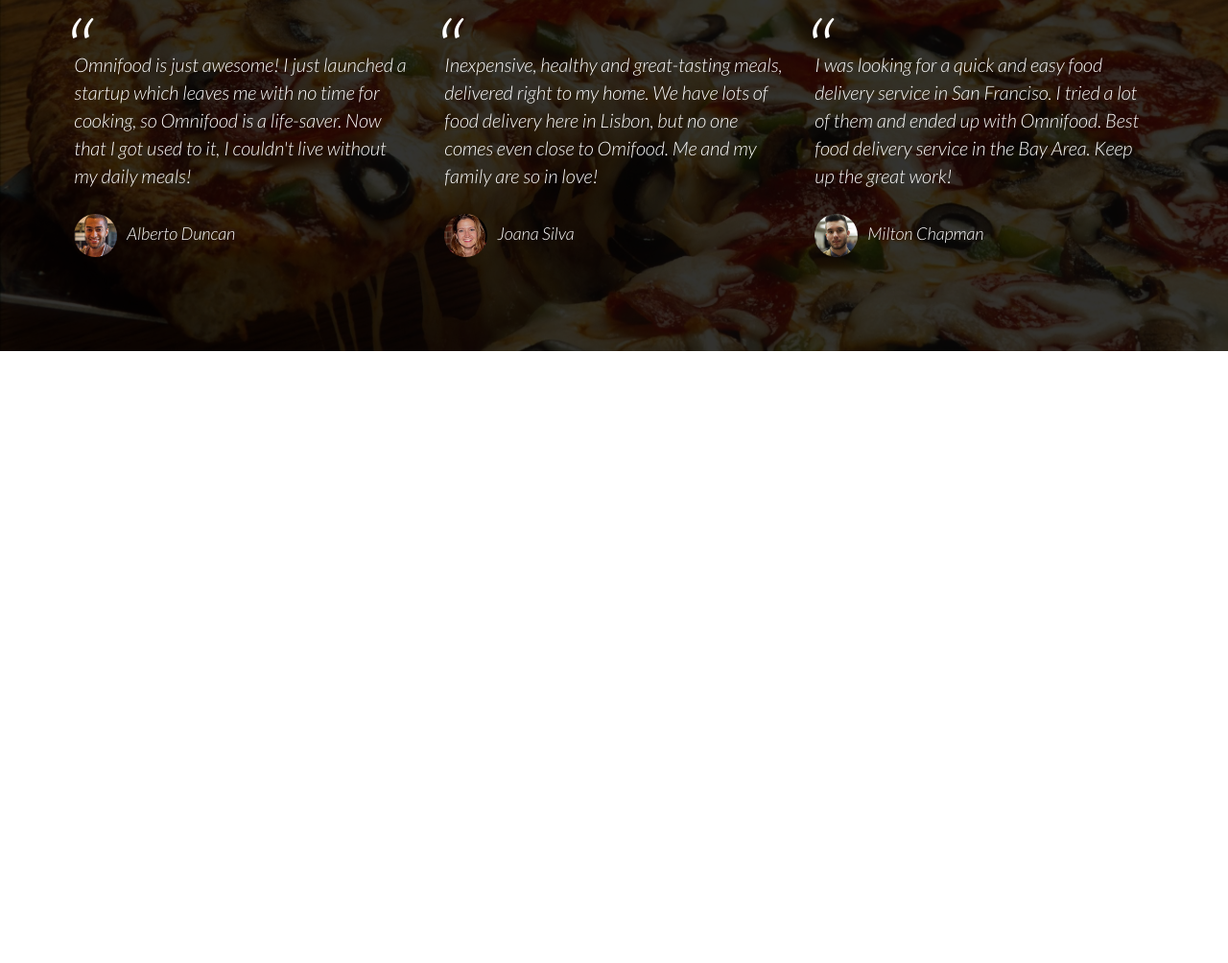
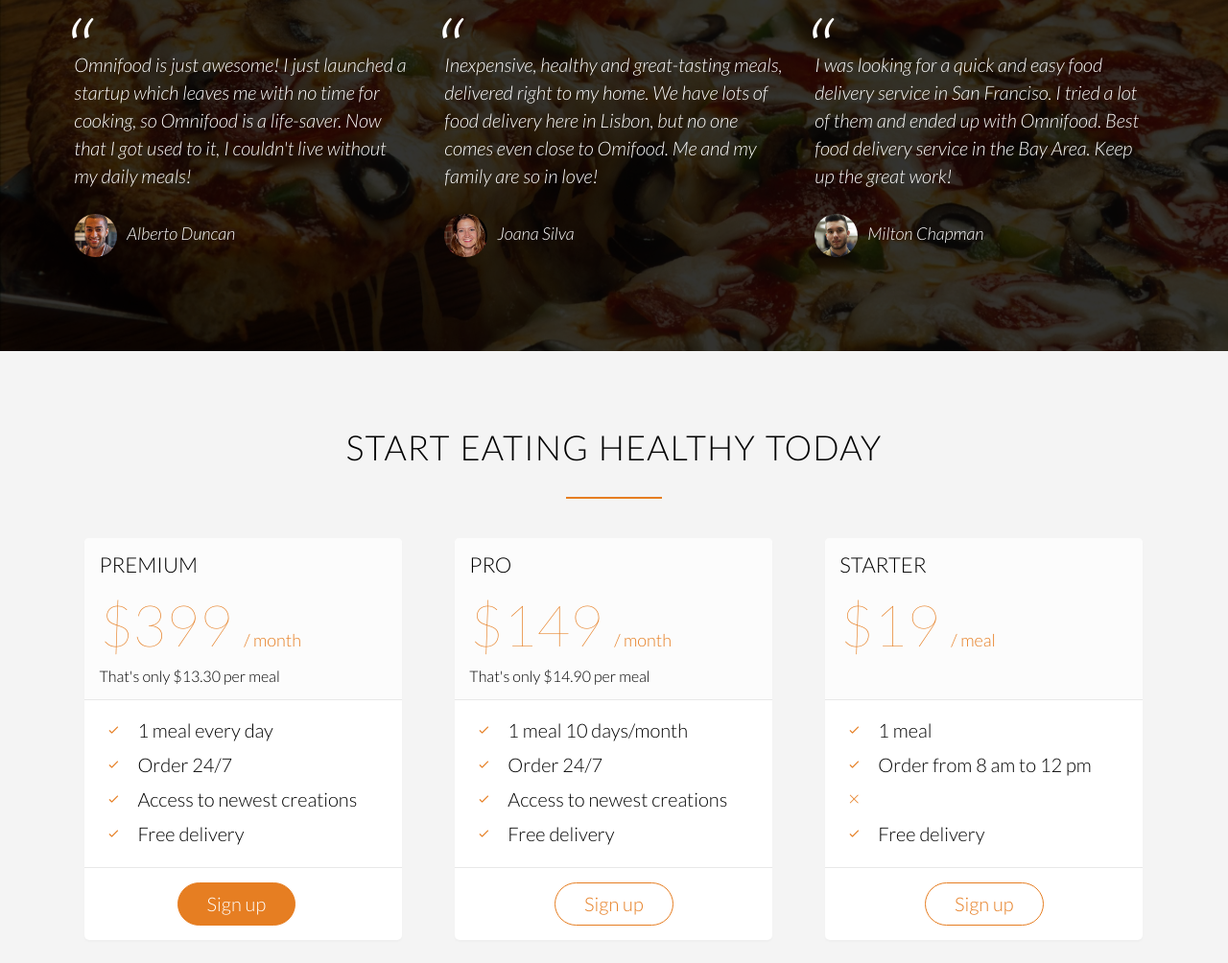
Before and after one commit to patrykpilek/Omnifood, a plain HTML site: page index.html in a window 1280 px wide. Shown: the part 3536-4540 px from the top of the page at 96% size. Before the commit the page ends 3902 px from the top, so only its background shows below. Drawn offline with Linux system fonts and the light colour scheme; files whose address does not match are found by name.

Commit message:
Sign up section.

```diff
--- a/index.html
+++ b/index.html
@@ -245,5 +245,73 @@
             </div>
         </div>
     </section>
+
+    <section class="section-plans">
+        <div class="row">
+            <h2>Start eating healthy today</h2>
+        </div>
+        <div class="row">
+            <div class="col span-1-of-3">
+                <div class="plan-box">
+                    <div>
+                        <h3>Premium</h3>
+                        <p class="plan-price">$399 <span>/ month</span></p>
+                        <p class="plan-price-meal">That's only $13.30 per meal</p>
+                    </div>
+                    <div>
+                        <ul>
+                            <li><i class="ion-ios-checkmark-empty icon-small"></i>1 meal every day</li>
+                            <li><i class="ion-ios-checkmark-empty icon-small"></i>Order 24/7</li>
+                            <li><i class="ion-ios-checkmark-empty icon-small"></i>Access to newest creations</li>
+                            <li><i class="ion-ios-checkmark-empty icon-small"></i>Free delivery</li>
+                        </ul>
+                    </div>
+                    <div>
+                        <a href="#" class="btn btn-full">Sign up</a>
+                    </div>
+                </div>
+            </div>
+            <div class="col span-1-of-3">
+                <div class="plan-box">
+                    <div>
+                        <h3>Pro</h3>
+                        <p class="plan-price">$149 <span>/ month</span></p>
+                        <p class="plan-price-meal">That's only $14.90 per meal</p>
+                    </div>
+                    <div>
+                        <ul>
+                            <li><i class="ion-ios-checkmark-empty icon-small"></i>1 meal 10 days/month</li>
+                            <li><i class="ion-ios-checkmark-empty icon-small"></i>Order 24/7</li>
+                            <li><i class="ion-ios-checkmark-empty icon-small"></i>Access to newest creations</li>
+                            <li><i class="ion-ios-checkmark-empty icon-small"></i>Free delivery</li>
+                        </ul>
+                    </div>
+                    <div>
+                        <a href="#" class="btn btn-ghost">Sign up</a>
+                    </div>
+                </div>
+            </div>
+            <div class="col span-1-of-3">
+                <div class="plan-box">
+                    <div>
+                        <h3>Starter</h3>
+                        <p class="plan-price">$19 <span>/ meal</span></p>
+                        <p class="plan-price-meal">&nbsp;</p>
+                    </div>
+                    <div>
+                        <ul>
+                            <li><i class="ion-ios-checkmark-empty icon-small"></i>1 meal</li>
+                            <li><i class="ion-ios-checkmark-empty icon-small"></i>Order from 8 am to 12 pm</li>
+                            <li><i class="ion-ios-close-empty icon-small"></i></li>
+                            <li><i class="ion-ios-checkmark-empty icon-small"></i>Free delivery</li>
+                        </ul>
+                    </div>
+                    <div>
+                        <a href="#" class="btn btn-ghost">Sign up</a>
+                    </div>
+                </div>
+            </div>
+        </div>
+    </section>
 </body>
 </html>
--- a/resources/css/style.css
+++ b/resources/css/style.css
@@ -391,3 +391,58 @@ cite img {
     margin-right: 10px;
     vertical-align: middle;
 }
+
+/* --------------------------------------------------------------- */
+/* SIGN UP */
+/* --------------------------------------------------------------- */
+.section-plans {
+    background-color: #f4f4f4;
+}
+
+.plan-box {
+    background-color: #fff;
+    border-radius: 5px;
+    width: 90%;
+    margin-left: 5%;
+    box-shadow: 0 2px 2px #efefef;
+}
+
+.plan-box div {
+    padding: 15px;
+    border-bottom: 1px solid #e8e8e8;
+}
+
+.plan-box div:first-child {
+    background-color: #fcfcfc;
+    border-top-left-radius: 5px;
+    border-top-right-radius: 5px;
+}
+
+.plan-box div:last-child {
+    text-align: center;
+    border: 0;
+}
+
+.plan-price {
+    font-size: 300%;
+    margin-bottom: 10px;
+    font-weight: 100;
+    color: #e67e22;
+}
+
+.plan-price span {
+    font-size: 30%;
+    font-weight: 300;
+}
+
+.plan-price-meal {
+    font-size: 80%;
+}
+
+.plan-box ul {
+    list-style: none;
+}
+
+.plan-box ul li {
+    padding: 5px 0;
+}
```
